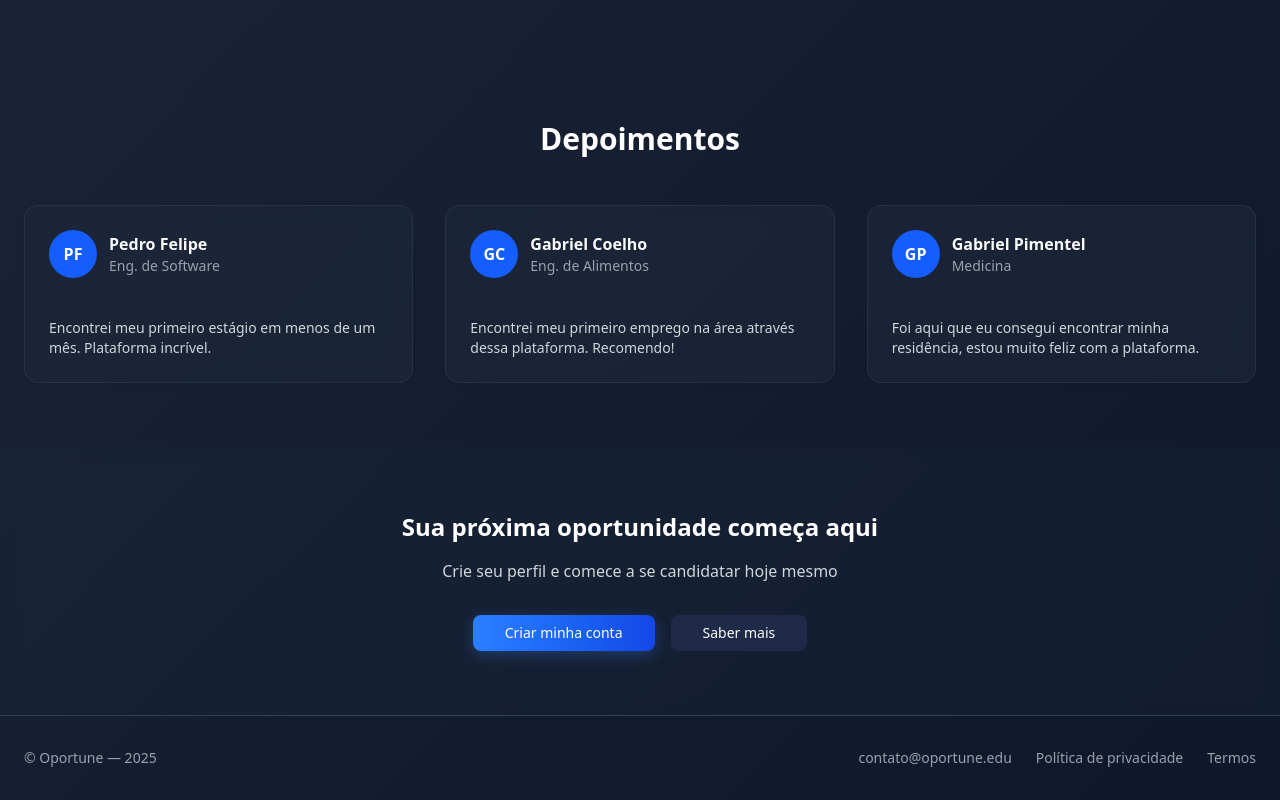
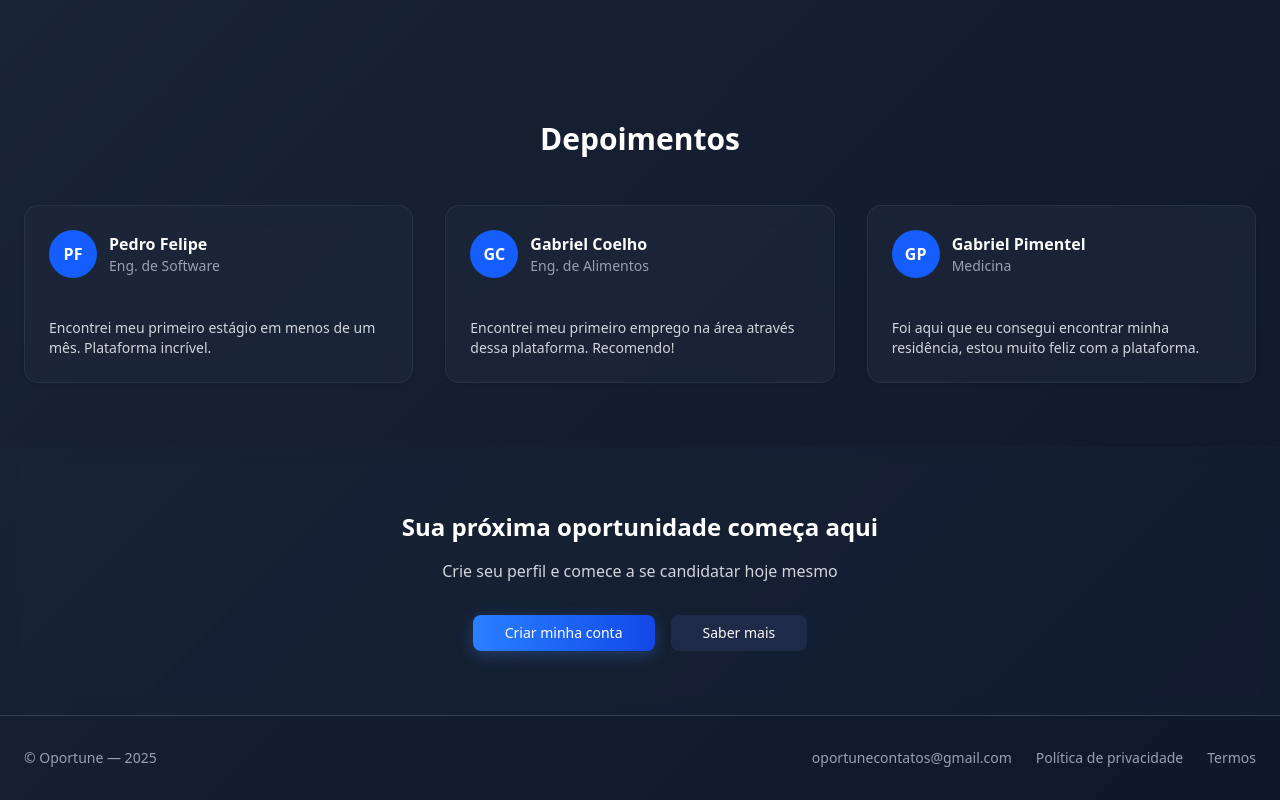
Before and after one commit to PedrFelip/oportune, a Next.js app in the folder frontend/: page / in a window 1280 px wide. Shown: the part 928-1728 px from the top of the page. Built offline with nearby package versions, Linux system fonts and the light colour scheme.

Commit message:
Atualiza e-mail de contato no rodapé da página inicial

```diff
--- a/frontend/src/app/page.tsx
+++ b/frontend/src/app/page.tsx
@@ -253,7 +253,7 @@
         <div className="max-w-7xl mx-auto flex flex-col md:flex-row justify-between items-center">
           <span className="text-sm text-gray-400">© Oportune — 2025</span>
           <div className="flex items-center space-x-6 mt-4 md:mt-0">
-            <span className="text-sm text-gray-400">contato@oportune.edu</span>
+            <span className="text-sm text-gray-400">oportunecontatos@gmail.com</span>
             <Link
               href="#"
               className="text-sm text-gray-400 hover:text-white transition-colors"
```
